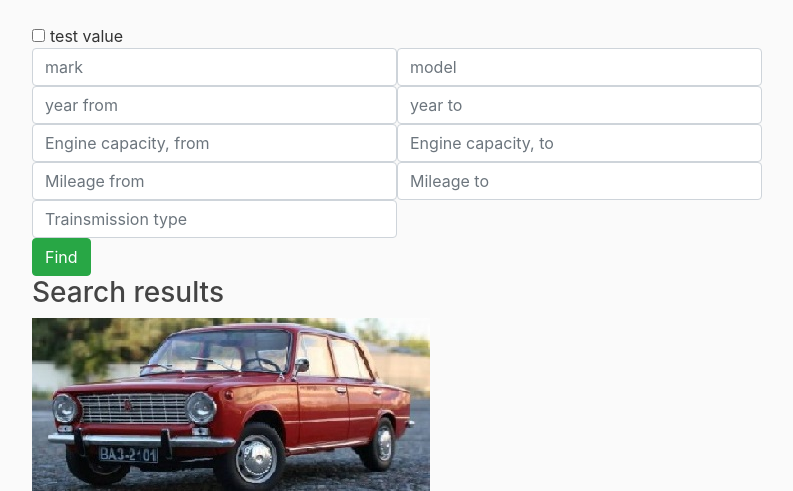
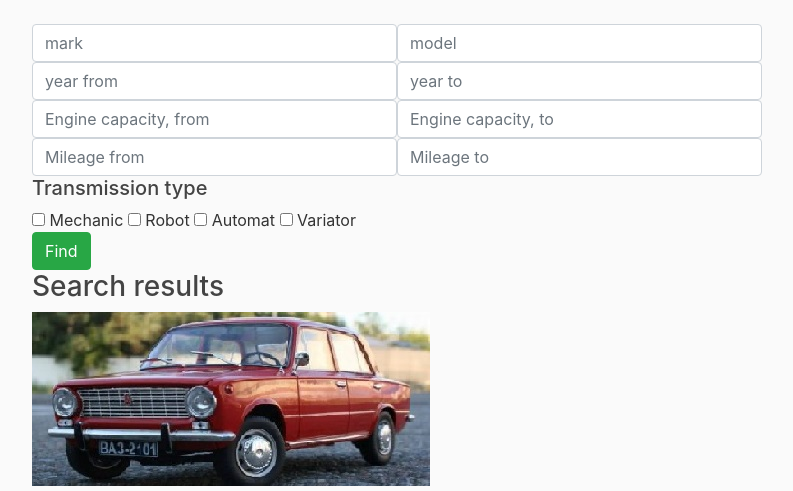
Before and after one commit to dslvt/on-na, a Django app: page /home/ in a window 1280 px wide. Shown: the part 56-547 px from the top of the page, without its empty margins (53-846 px from the left). Run offline with Django 3.2, Linux system fonts and the light colour scheme; some libraries are stand-ins or nearby versions.

Commit message:
bolee menitye design

```diff
--- a/onna/home/static/home/search.js
+++ b/onna/home/static/home/search.js
@@ -10,7 +10,29 @@ var input_transmission_type = document.getElementById('trainsmission')
 var search_button = document.getElementById('search_button')
 var search_result = document.getElementById('search_result')
 
+var tr_robot = document.getElementById('tr_robot')
+var tr_automat = document.getElementById('tr_automat')
+var tr_variator = document.getElementById('tr_variator')
+var tr_mechanic = document.getElementById('tr_mechanic')
+
+
+
 search_button.addEventListener('click', function(){
+    transm = []
+
+    if(tr_automat.checked){
+        transm.push('automat')
+    }
+    if(tr_mechanic.checked){
+        transm.push('mechanika')
+    }
+    if(tr_variator.checked){
+        transm.push('vibator')
+    }
+    if(tr_robot.checked){
+        transm.push('robot')
+    }
+    console.log(transm)
     $.ajax({
         url:'query/',
         data:{
@@ -19,7 +41,7 @@ search_button.addEventListener('click', function(){
             'year':[input_year_from.value, input_year_to.value],
             'engine':[input_eng_capacity_from.value, input_eng_capacity_to.value],
             'millage':[input_mileage_from.value, input_mileage_to.value],
-            'kpp':input_transmission_type.value
+            'kpp':transm
         },
         dataType: 'json',
         success:function(data){
--- a/onna/home/templates/home/home.html
+++ b/onna/home/templates/home/home.html
@@ -3,11 +3,6 @@
 
 {% block content %}
 
-    <div class="form-check-inline">
-      <label class="form-check-label">
-        <input type="checkbox" class="form-check-input" value="">test value
-      </label>
-    </div>
 
     <div class="container_search">
         <input type="text" class="form-control" id="input_mark"  placeholder="mark">
@@ -18,8 +13,16 @@
         <input type="text" class="form-control" id="eng_capacity_to"  placeholder="Engine capacity, to">
         <input type="text" class="form-control" id="mileage_from"  placeholder="Mileage from">
         <input type="text" class="form-control" id="mileage_to"  placeholder="Mileage to">
-        <input type="text" class="form-control" id="trainsmission"  placeholder="Trainsmission type">
     </div>
+
+    <h5>Transmission type</h5>
+    <div class="trainsmission_type">
+        <input type="checkbox" id="tr_mechanic"> Mechanic
+        <input type="checkbox" id="tr_robot"> Robot
+        <input type="checkbox" id="tr_automat"> Automat
+        <input type="checkbox" id="tr_variator"> Variator
+    </div>
+
     <div class="search_button">
         <button type="button" class="btn btn-success" id="search_button"> Find </button>
     </div>
```
Also changed, not shown: 1 other file.
